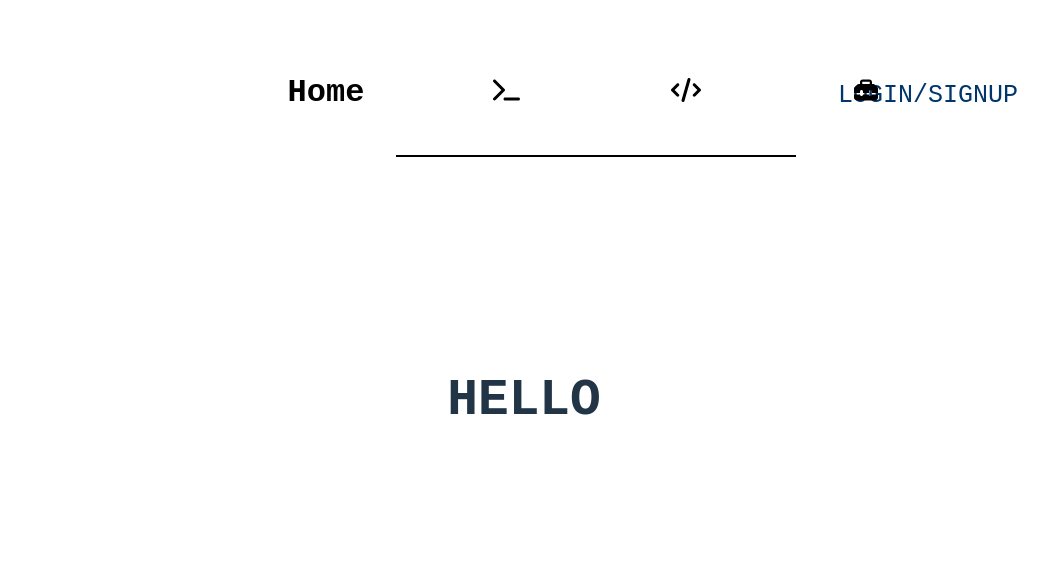
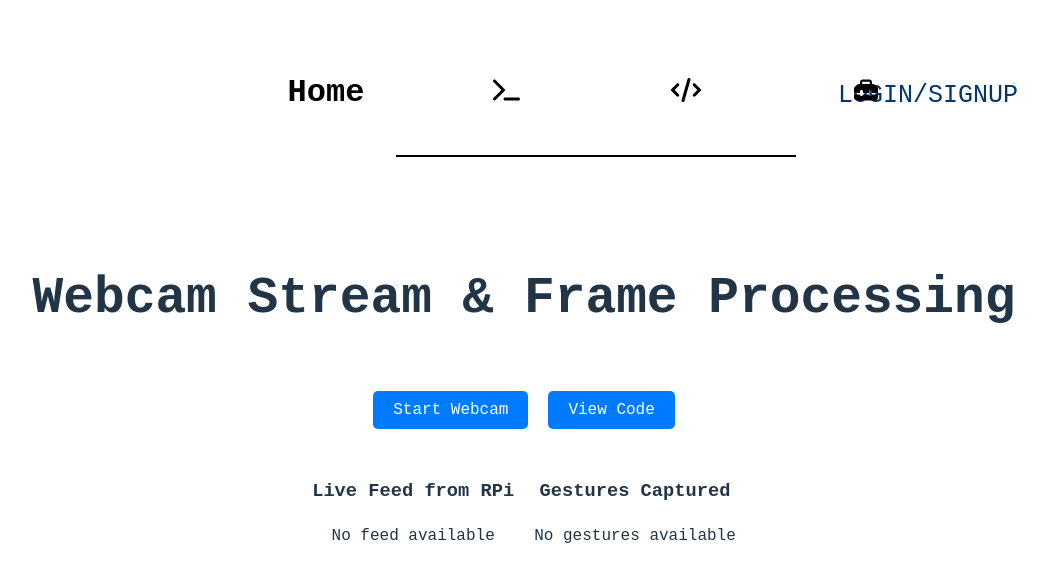
Before and after one commit to shadovxw/wavedrive, a React (Vite) app in the folder frontend/: page /console in a window 1280 px wide. Shown: the top 582 px of the page, without its empty margins (116-1164 px from the left). Built offline with nearby package versions, Linux system fonts and the light colour scheme; no server answers.

Commit message:
demo ready 1

```diff
--- a/frontend/src/components/console/ConsoleComponent.jsx
+++ b/frontend/src/components/console/ConsoleComponent.jsx
@@ -1,11 +1,128 @@
+import React, { useEffect, useRef, useState } from 'react';
+import axios from 'axios';
 
 function ConsoleComponent() {
+    const [streaming, setStreaming] = useState(false);
+    const [viewCode, setViewCode] = useState(false);
+    const [liveFrame, setLiveFrame] = useState(null);
+    const [gestureFrame, setGestureFrame] = useState(null);
+    const videoRef = useRef(null);
+    const canvasRef = useRef(null);
+    let intervalId = null;
 
-    return(
-        <>
-        <h1>HELLO</h1>
-        </>
-    )
+    const backendURL = 'http://localhost:5000'; // Change this to your backend server
+
+    // Start Webcam
+    const startWebcam = async () => {
+        try {
+            const stream = await navigator.mediaDevices.getUserMedia({ video: true });
+            videoRef.current.srcObject = stream;
+            setStreaming(true);
+
+            intervalId = setInterval(() => {
+                sendFrameToBackend();
+            }, 100); // Sends frames every 100ms
+        } catch (error) {
+            console.error("Error accessing webcam:", error);
+        }
+    };
+
+    // Stop Webcam
+    const stopWebcam = () => {
+        if (videoRef.current?.srcObject) {
+            videoRef.current.srcObject.getTracks().forEach(track => track.stop());
+        }
+        clearInterval(intervalId);
+        setStreaming(false);
+    };
+
+    // Send Frame to Backend
+    const sendFrameToBackend = () => {
+        if (!videoRef.current || !canvasRef.current) return;
+
+        const canvas = canvasRef.current;
+        const ctx = canvas.getContext('2d');
+        ctx.drawImage(videoRef.current, 0, 0, canvas.width, canvas.height);
+
+        canvas.toBlob(blob => {
+            const formData = new FormData();
+            formData.append('frame', blob, 'frame.jpg');
+
+            axios.post(`${backendURL}/upload-frame`, formData, {
+                headers: { 'Content-Type': 'multipart/form-data' }
+            })
+            .then(response => console.log("Frame sent successfully"))
+            .catch(error => console.error("Error sending frame:", error));
+        }, 'image/jpeg');
+    };
+
+    // Fetch Frames from Backend
+    const fetchFrames = () => {
+        axios.get(`${backendURL}/get-live-frame`, { responseType: 'blob' })
+            .then(response => setLiveFrame(URL.createObjectURL(response.data)))
+            .catch(error => console.error("Error fetching live frame:", error));
+
+        axios.get(`${backendURL}/get-gesture-frame`, { responseType: 'blob' })
+            .then(response => setGestureFrame(URL.createObjectURL(response.data)))
+            .catch(error => console.error("Error fetching gesture frame:", error));
+    };
+
+    useEffect(() => {
+        const interval = setInterval(fetchFrames, 500); // Fetch frames every 500ms
+        return () => clearInterval(interval);
+    }, []);
+
+    return (
+        <div style={{ textAlign: 'center', padding: '20px' }}>
+            <h1>Webcam Stream & Frame Processing</h1>
+
+            {/* Webcam View & Canvas Processing */}
+            <div style={{ display: 'flex', justifyContent: 'center', gap: '20px' }}>
+                <video ref={videoRef} width="320" height="240" autoPlay playsInline hidden={!streaming}></video>
+                <canvas ref={canvasRef} width="320" height="240" style={{ display: streaming ? 'block' : 'none' }}></canvas>
+            </div>
+
+            {/* Buttons */}
+            <div style={{ marginTop: '20px' }}>
+                <button onClick={streaming ? stopWebcam : startWebcam} style={buttonStyle}>
+                    {streaming ? "Stop Webcam" : "Start Webcam"}
+                </button>
+                <button onClick={() => setViewCode(!viewCode)} style={buttonStyle}>
+                    {viewCode ? "Hide Code" : "View Code"}
+                </button>
+            </div>
+
+            {/* Received Frames from Backend */}
+            <div style={{ display: 'flex', justifyContent: 'center', marginTop: '20px', gap: '20px' }}>
+                <div>
+                    <h3>Live Feed from RPi</h3>
+                    {liveFrame ? <img src={liveFrame} width="320" height="240" alt="Live Feed" /> : <p>No feed available</p>}
+                </div>
+                <div>
+                    <h3>Gestures Captured</h3>
+                    {gestureFrame ? <img src={gestureFrame} width="320" height="240" alt="Gesture Feed" /> : <p>No gestures available</p>}
+                </div>
+            </div>
+
+            {/* Code Viewer */}
+            {viewCode && (
+                <pre style={{ textAlign: 'left', backgroundColor: '#f4f4f4', padding: '10px', borderRadius: '5px', marginTop: '20px', overflowX: 'auto' }}> {`NO CODE IMPLEMENTED YET`}
+                </pre>
+            )}
+        </div>
+    );
+}
+
+// Button Styles
+const buttonStyle = {
+    padding: '10px 20px',
+    fontSize: '16px',
+    margin: '10px',
+    cursor: 'pointer',
+    border: 'none',
+    borderRadius: '5px',
+    backgroundColor: '#007BFF',
+    color: 'white'
 };
 
-export default ConsoleComponent
+export default ConsoleComponent;
--- a/frontend/src/components/login/LoginSignupcomponent.jsx
+++ b/frontend/src/components/login/LoginSignupcomponent.jsx
@@ -5,9 +5,15 @@ import './LoginSignupcomponent.css';
 
 function LoginSignupcomponent() {
   const [passwordVisible, setPasswordVisible] = useState(false);
+  const [username, setUsername] = useState('');
   const [password, setPassword] = useState('');
   const [isLogin, setIsLogin] = useState(true);
   const [showSuccess, setShowSuccess] = useState(false);
+  const [errorMessage, setErrorMessage] = useState('');
+
+  // Hardcoded credentials for login validation
+  const hardcodedUsername = 'admin';
+  const hardcodedPassword = 'pass';
 
   const passwordRules = [
     { label: "At least 8 characters", regex: /.{8,}/ },
@@ -17,40 +23,66 @@ function LoginSignupcomponent() {
     { label: "At least one special character", regex: /[^A-Za-z0-9]/ },
   ];
 
-  // Function to check if password matches the regex rules
   const checkPassword = (rule, password) => rule.regex.test(password);
-
-  // Count how many password rules are met
   const matchedRulesCount = passwordRules.filter(rule => checkPassword(rule, password)).length;
 
-  // Determine password strength based on number of rules matched
   let passwordStrength = "Weak 🔴";
   if (matchedRulesCount >= 3) passwordStrength = "Medium 🟠";
   if (matchedRulesCount === 5) passwordStrength = "Strong 🟢";
 
+  const handleLogin = (e) => {
+    e.preventDefault();
 
-  const handleSubmit = () => {
+    if (username === hardcodedUsername && password === hardcodedPassword) {
+      setShowSuccess(true);
+      setErrorMessage('');
+      setTimeout(() => {
+        setShowSuccess(false);
+        window.location.href = "/";
+      }, 2000);
+    } else {
+      setErrorMessage('❌ Incorrect Username or Password');
+    }
+  };
 
-    setShowSuccess(true); // ✅ Show success message
+  const handleSignup = (e) => {
+    e.preventDefault();
 
+    if (username.length < 5) {
+      setErrorMessage("❌ Username must be at least 5 characters long.");
+      return;
+    }
+
+    if (matchedRulesCount < 5) {
+      setErrorMessage("❌ Password must meet all strength requirements.");
+      return;
+    }
+
+    setShowSuccess(true);
+    setErrorMessage('');
     setTimeout(() => {
-      setShowSuccess(false); // Hide after 2 seconds
-      window.location.href = "/"; // Redirect to homepage
+      setShowSuccess(false);
+      window.location.href = "/";
     }, 2000);
   };
 
   return (
     <>
       <div className={`flip-container ${!isLogin ? 'flip' : ''}`}>
-
         <div className="flipper">
-          {/* Front side = Login Form */}
+          {/* Login Form */}
           <div className="front">
             <div className="loginsignup-box">
               <h2>Login</h2>
               <form>
                 <div className="user-box">
-                  <input type="text" placeholder=" " required />
+                  <input
+                    type="text"
+                    placeholder=" "
+                    required
+                    value={username}
+                    onChange={(e) => setUsername(e.target.value)}
+                  />
                   <label>Username</label>
                 </div>
 
@@ -70,7 +102,10 @@ function LoginSignupcomponent() {
                     <FontAwesomeIcon icon={passwordVisible ? faEyeSlash : faEye} />
                   </span>
                 </div>
-                <a onClick={(e) => {e.preventDefault();handleSubmit(e);}}>
+
+                {errorMessage && <div className="error-message">{errorMessage}</div>}
+
+                <a onClick={handleLogin}>
                   <span></span>
                   <span></span>
                   <span></span>
@@ -84,18 +119,19 @@ function LoginSignupcomponent() {
             </div>
           </div>
 
-
+          {/* Signup Form */}
           <div className="back">
             <div className="loginsignup-box">
               <h2>Sign Up</h2>
               <form>
                 <div className="user-box">
-                  <input type="text" placeholder=" " required />
-                  <label>Full Name</label>
-                </div>
-
-                <div className="user-box">
-                  <input type="text" placeholder=" " required />
+                  <input
+                    type="text"
+                    placeholder=" "
+                    required
+                    value={username}
+                    onChange={(e) => setUsername(e.target.value)}
+                  />
                   <label>Username</label>
                 </div>
 
@@ -132,7 +168,9 @@ function LoginSignupcomponent() {
                   ))}
                 </div>
 
-                <a onClick={(e) => { e.preventDefault(); handleSubmit(e);}}>
+                {errorMessage && <div className="error-message">{errorMessage}</div>}
+
+                <a onClick={handleSignup}>
                   <span></span>
                   <span></span>
                   <span></span>
@@ -150,7 +188,7 @@ function LoginSignupcomponent() {
 
       {showSuccess && (
         <div className="success-box">
-          ✅ Logged in Successfully! Redirecting...
+          ✅ {isLogin ? "Logged in" : "Account created"} Successfully! Redirecting...
         </div>
       )}
     </>
```
